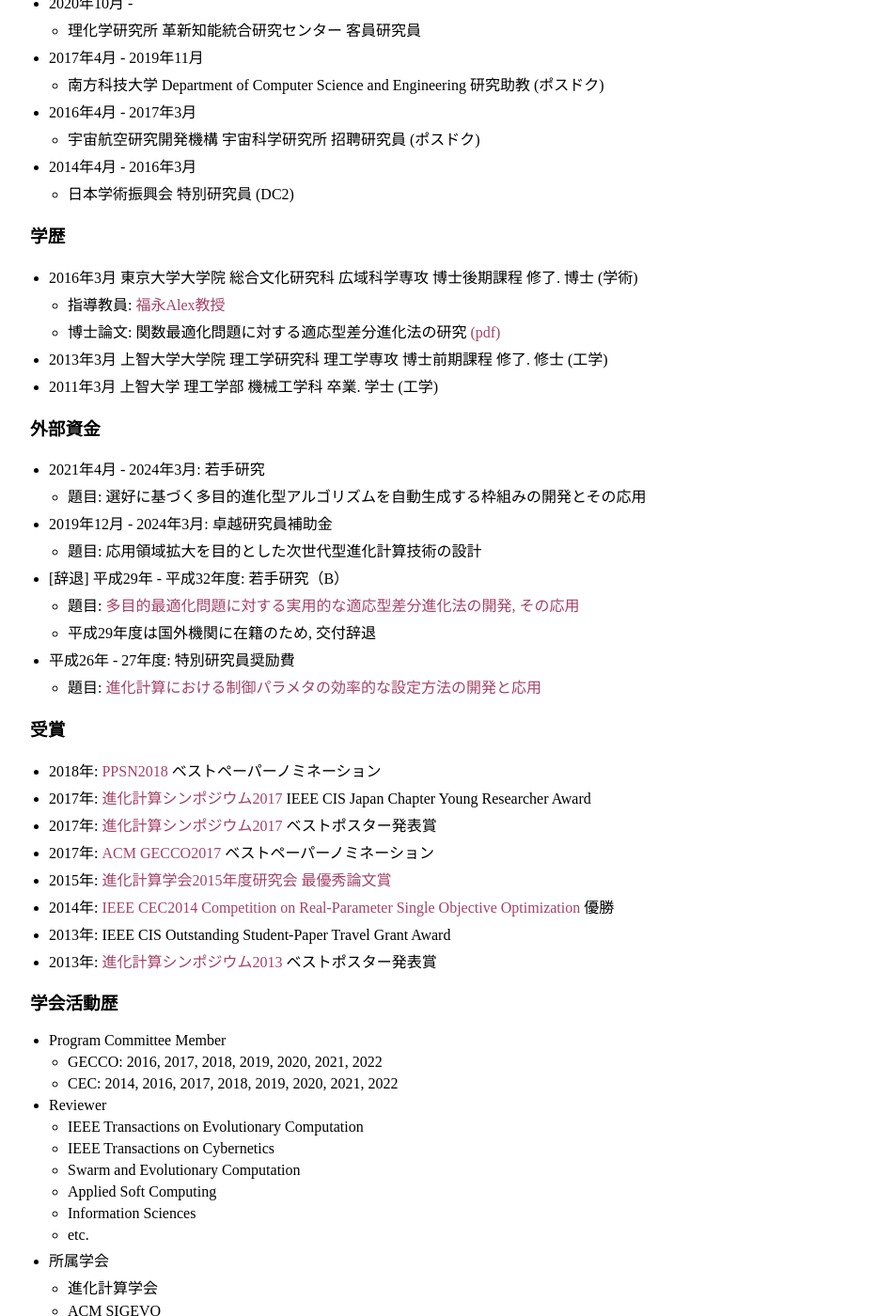
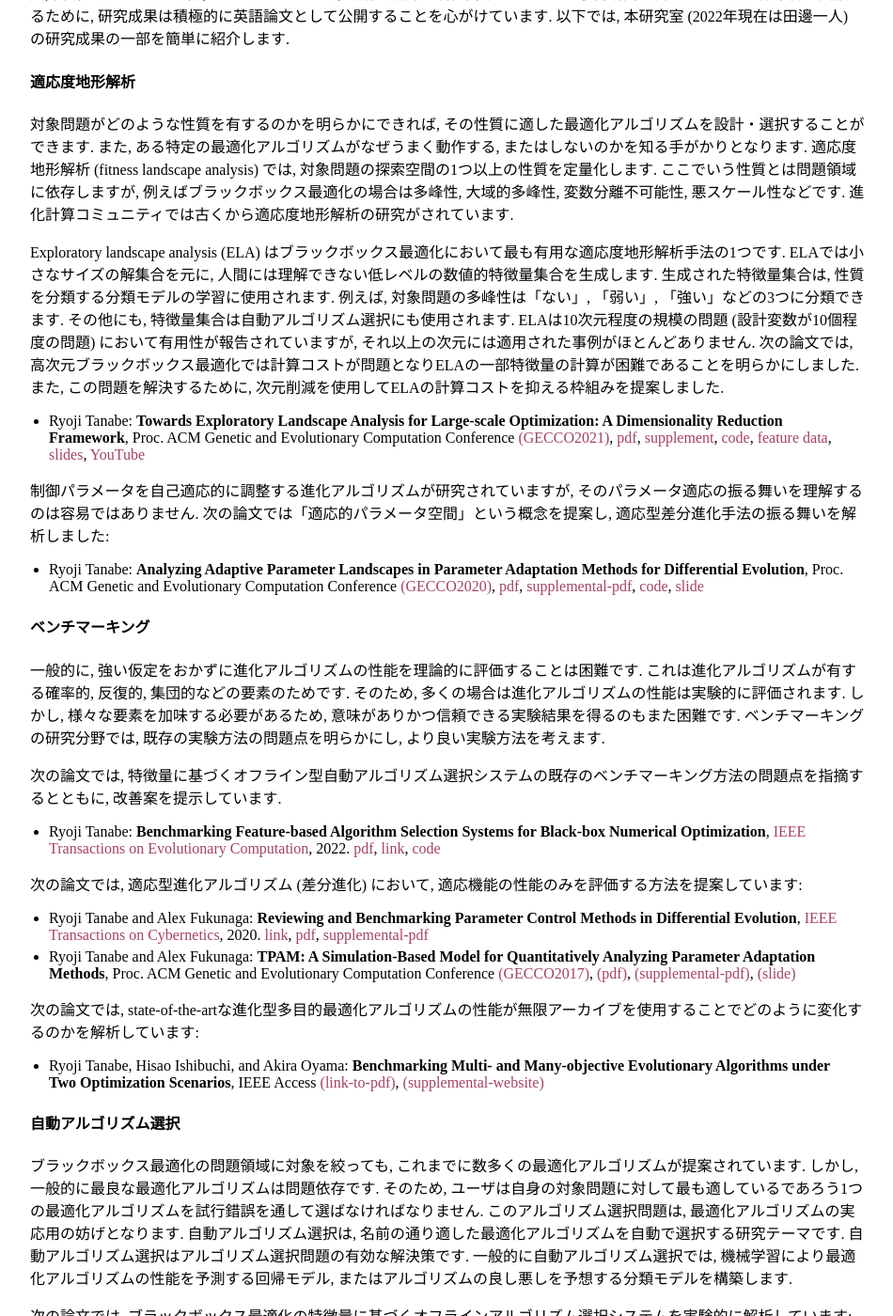
Before and after one commit to aopt-lab/aopt-lab.github.io, a Jekyll site: the page built from about.md, in a window 1280 px wide and 1400 px high, scrolled down 242 px. Shown: the whole window at 94% size, without its empty margins (163-1113 px from the left). Built offline with Jekyll 4.4.1, drawn with Linux system fonts in a browser that asks for light colours; some of the changed text lies outside the part shown.

Commit message:
added about

```diff
--- a/_data/nav.yml
+++ b/_data/nav.yml
@@ -7,6 +7,9 @@
 - name: "Home"
   link: "index-en"
 
+- name: "研究紹介"
+  link: "about"
+
 - name: "パブリケーション"
   link: "publication"
 
--- a/about.md
+++ b/about.md
@@ -1,75 +1,74 @@
 ---
 layout: default
-title: Ryoji Tanabe's Homepage
+title: 田邊研究室
 ---
 
-### 職歴
+### 研究室紹介
 
-* 2019年12月 - 2024年3月
-  * 横浜国立大学 大学院環境情報研究院 テニュアトラック助教
-* 2020年10月 -
-  * 理化学研究所 革新知能統合研究センター 客員研究員
-* 2017年4月 - 2019年11月
-  * 南方科技大学 Department of Computer Science and Engineering 研究助教 (ポスドク)
-* 2016年4月 - 2017年3月
-  * 宇宙航空研究開発機構 宇宙科学研究所 招聘研究員 (ポスドク)
-* 2014年4月 - 2016年3月
-  * 日本学術振興会 特別研究員 (DC2)
-
-### 学歴
-
-* 2016年3月 東京大学大学院 総合文化研究科 広域科学専攻 博士後期課程 修了. 博士 (学術)
-  * 指導教員: [福永Alex教授](http://metahack.org/index-j.html)
-  * 博士論文: 関数最適化問題に対する適応型差分進化法の研究 [(pdf)](https://drive.google.com/open?id=0B5QxTedsd-SXQlRld2Vjd1ZwZU0)
-* 2013年3月 上智大学大学院 理工学研究科 理工学専攻 博士前期課程 修了. 修士 (工学)
-* 2011年3月 上智大学 理工学部 機械工学科 卒業. 学士 (工学)
-
-### 外部資金
+本研究室は人工知能・計算知能の一分野である進化計算の基礎研究を主に研究対象としています.
+特に, ブラックボックス最適化, 多目的最適化, 進化アルゴリズムの振る舞いの実験的解析, 適応的パラメータ制御, 適応度地形解析, 自動アルゴリズム構成, 自動アルゴリズム選択, ベンチマーキング方法論の設計に現在関心があります.
+学術研究の目的である知の体系化に貢献するために, 研究成果は積極的に英語論文として公開することを心がけています.
+以下では, 本研究室 (2022年現在は田邊一人) の研究成果の一部を簡単に紹介します.
 
 
-* 2021年4月 - 2024年3月: 若手研究
-  * 題目: 選好に基づく多目的進化型アルゴリズムを自動生成する枠組みの開発とその応用
+#### 適応度地形解析
 
-* 2019年12月 - 2024年3月: 卓越研究員補助金
-  * 題目: 応用領域拡大を目的とした次世代型進化計算技術の設計
+対象問題がどのような性質を有するのかを明らかにできれば, その性質に適した最適化アルゴリズムを設計・選択することができます.
+また, ある特定の最適化アルゴリズムがなぜうまく動作する, またはしないのかを知る手がかりとなります.
+適応度地形解析 (fitness landscape analysis) では, 対象問題の探索空間の1つ以上の性質を定量化します.
+ここでいう性質とは問題領域に依存しますが, 例えばブラックボックス最適化の場合は多峰性, 大域的多峰性, 変数分離不可能性, 悪スケール性などです.
+進化計算コミュニティでは古くから適応度地形解析の研究がされています.
 
-* [辞退] 平成29年 - 平成32年度: 若手研究（B）
-  * 題目: [多目的最適化問題に対する実用的な適応型差分進化法の開発, その応用](https://kaken.nii.ac.jp/ja/grant/KAKENHI-PROJECT-17K12755/)
-  * 平成29年度は国外機関に在籍のため, 交付辞退
+Exploratory landscape analysis (ELA) はブラックボックス最適化において最も有用な適応度地形解析手法の1つです.
+ELAでは小さなサイズの解集合を元に, 人間には理解できない低レベルの数値的特徴量集合を生成します.
+生成された特徴量集合は, 性質を分類する分類モデルの学習に使用されます.
+例えば, 対象問題の多峰性は「ない」, 「弱い」, 「強い」などの3つに分類できます.
+その他にも, 特徴量集合は自動アルゴリズム選択にも使用されます.
+ELAは10次元程度の規模の問題 (設計変数が10個程度の問題) において有用性が報告されていますが, それ以上の次元には適用された事例がほとんどありません.
+次の論文では, 高次元ブラックボックス最適化では計算コストが問題となりELAの一部特徴量の計算が困難であることを明らかにしました.
+また, この問題を解決するために, 次元削減を使用してELAの計算コストを抑える枠組みを提案しました.
 
-* 平成26年 - 27年度: 特別研究員奨励費
-  * 題目: [進化計算における制御パラメタの効率的な設定方法の開発と応用](https://kaken.nii.ac.jp/grant/KAKENHI-PROJECT-14J09528/)
+*  Ryoji Tanabe: **Towards Exploratory Landscape Analysis for Large-scale Optimization: A Dimensionality Reduction Framework**, Proc. ACM Genetic and Evolutionary Computation Conference [(GECCO2021)](https://gecco-2021.sigevo.org/HomePage), [pdf](https://arxiv.org/abs/2104.10301), [supplement](pdf/gecco21-supp.pdf), [code](https://github.com/ryojitanabe/ela_drframework), [feature data](https://drive.google.com/drive/folders/1MRiiirvi-bJmaO56h3xlZrGITR4oERIP), [slides](pdf/t-gecco2021-slides.pdf), [YouTube](https://www.youtube.com/watch?v=QlVjhVAJs6Y)
 
-### 受賞
+制御パラメータを自己適応的に調整する進化アルゴリズムが研究されていますが, そのパラメータ適応の振る舞いを理解するのは容易ではありません. 次の論文では「適応的パラメータ空間」という概念を提案し, 適応型差分進化手法の振る舞いを解析しました:
 
-* 2018年: [PPSN2018](http://ppsn2018.dei.uc.pt/) ベストペーパーノミネーション
-* 2017年: [進化計算シンポジウム2017](http://www.jpnsec.org/symposium201703.html) IEEE CIS Japan Chapter Young Researcher Award
-* 2017年: [進化計算シンポジウム2017](http://www.jpnsec.org/symposium201703.html) ベストポスター発表賞
-* 2017年: [ACM GECCO2017](http://gecco-2017.sigevo.org/) ベストペーパーノミネーション
-* 2015年: [進化計算学会2015年度研究会 最優秀論文賞](http://www.jpnsec.org/prize.html)
-* 2014年: [IEEE CEC2014 Competition on Real-Parameter Single Objective Optimization](http://www3.ntu.edu.sg/home/EPNSugan/index_files/CEC2014/CEC2014.htm) 優勝
-* 2013年: IEEE CIS Outstanding Student-Paper Travel Grant Award
-* 2013年: [進化計算シンポジウム2013](http://www.jpnsec.org/symposium201303.html) ベストポスター発表賞
+*  Ryoji Tanabe: **Analyzing Adaptive Parameter Landscapes in Parameter Adaptation Methods for Differential Evolution**, Proc. ACM Genetic and Evolutionary Computation Conference [(GECCO2020)](http://gecco-2020.sigevo.org/), [pdf](https://arxiv.org/abs/2009.12531), [supplemental-pdf](pdf/t-gecco2020-supp.pdf), [code](https://github.com/ryojitanabe/APL), [slide](pdf/t-gecco2020-slide.pdf)
 
+#### ベンチマーキング
 
-### 学会活動歴
+一般的に, 強い仮定をおかずに進化アルゴリズムの性能を理論的に評価することは困難です.
+これは進化アルゴリズムが有する確率的, 反復的, 集団的などの要素のためです.
+そのため, 多くの場合は進化アルゴリズムの性能は実験的に評価されます.
+しかし, 様々な要素を加味する必要があるため, 意味がありかつ信頼できる実験結果を得るのもまた困難です.
+ベンチマーキングの研究分野では, 既存の実験方法の問題点を明らかにし, より良い実験方法を考えます.
 
-* Program Committee Member
-  * GECCO: 2016, 2017, 2018, 2019, 2020, 2021, 2022
-  * CEC: 2014, 2016, 2017, 2018, 2019, 2020, 2021, 2022
-* Reviewer
-  * IEEE Transactions on Evolutionary Computation
-  * IEEE Transactions on Cybernetics
-  * Swarm and Evolutionary Computation
-  * Applied Soft Computing
-  * Information Sciences
-  * etc.
+次の論文では, 特徴量に基づくオフライン型自動アルゴリズム選択システムの既存のベンチマーキング方法の問題点を指摘するとともに, 改善案を提示しています.
 
-* 所属学会
-  * 進化計算学会
-  * ACM SIGEVO
-  * IEEE CIS
+* Ryoji Tanabe: **Benchmarking Feature-based Algorithm Selection Systems for Black-box Numerical Optimization**, [IEEE Transactions on Evolutionary Computation](https://ieeexplore.ieee.org/xpl/RecentIssue.jsp?punumber=4235), 2022. [pdf](https://arxiv.org/abs/2109.08377), [link](https://ieeexplore.ieee.org/document/9762332), [code](https://github.com/ryojitanabe/as_bbo)
 
-* その他
-  * 人工知能学会全国大会 学生プログラム委員 (2014年度, 2015年度)
-  * 人工知能学会 学生編集委員 (2013年7月 - 2015年3月)
+次の論文では, 適応型進化アルゴリズム (差分進化) において, 適応機能の性能のみを評価する方法を提案しています:
+
+* Ryoji Tanabe and Alex Fukunaga: **Reviewing and Benchmarking Parameter Control Methods in Differential Evolution**, [IEEE Transactions on Cybernetics](https://ieeexplore.ieee.org/xpl/RecentIssue.jsp?punumber=6221036), 2020. [link](https://ieeexplore.ieee.org/document/8626758), [pdf](https://arxiv.org/abs/2010.01035), [supplemental-pdf](pdf/tf-tcyb2018-supp.pdf)
+*  Ryoji Tanabe and Alex Fukunaga: **TPAM: A Simulation-Based Model for Quantitatively Analyzing Parameter Adaptation Methods**, Proc. ACM Genetic and Evolutionary Computation Conference [(GECCO2017)](http://gecco-2017.sigevo.org/), [(pdf)](https://arxiv.org/abs/2010.01877), [(supplemental-pdf)](pdf/tf-gecco2017-supp.pdf), [(slide)](pdf/tf-gecco2017-slide.pdf)
+
+次の論文では, state-of-the-artな進化型多目的最適化アルゴリズムの性能が無限アーカイブを使用することでどのように変化するのかを解析しています:
+
+* Ryoji Tanabe, Hisao Ishibuchi, and Akira Oyama: **Benchmarking Multi- and Many-objective Evolutionary Algorithms under Two Optimization Scenarios**, IEEE Access [(link-to-pdf)](http://ieeexplore.ieee.org/document/8031325/), [(supplemental-website)](https://sites.google.com/site/benchmarkingmoeas/)
+
+#### 自動アルゴリズム選択
+
+ブラックボックス最適化の問題領域に対象を絞っても, これまでに数多くの最適化アルゴリズムが提案されています.
+しかし, 一般的に最良な最適化アルゴリズムは問題依存です.
+そのため, ユーザは自身の対象問題に対して最も適しているであろう1つの最適化アルゴリズムを試行錯誤を通して選ばなければなりません.
+このアルゴリズム選択問題は, 最適化アルゴリズムの実応用の妨げとなります.
+自動アルゴリズム選択は, 名前の通り適した最適化アルゴリズムを自動で選択する研究テーマです.
+自動アルゴリズム選択はアルゴリズム選択問題の有効な解決策です.
+一般的に自動アルゴリズム選択では, 機械学習により最適化アルゴリズムの性能を予測する回帰モデル, またはアルゴリズムの良し悪しを予想する分類モデルを構築します.
+
+次の論文では, ブラックボックス最適化の特徴量に基づくオフラインアルゴリズム選択システムを実験的に解析しています:
+
+* Ryoji Tanabe: **Benchmarking Feature-based Algorithm Selection Systems for Black-box Numerical Optimization**, [IEEE Transactions on Evolutionary Computation](https://ieeexplore.ieee.org/xpl/RecentIssue.jsp?punumber=4235), 2022. [pdf](https://arxiv.org/abs/2109.08377), [link](https://ieeexplore.ieee.org/document/9762332), [code](https://github.com/ryojitanabe/as_bbo)
+
+#### 自動アルゴリズム構成
+
+#### 進化型多目的最適化
```
